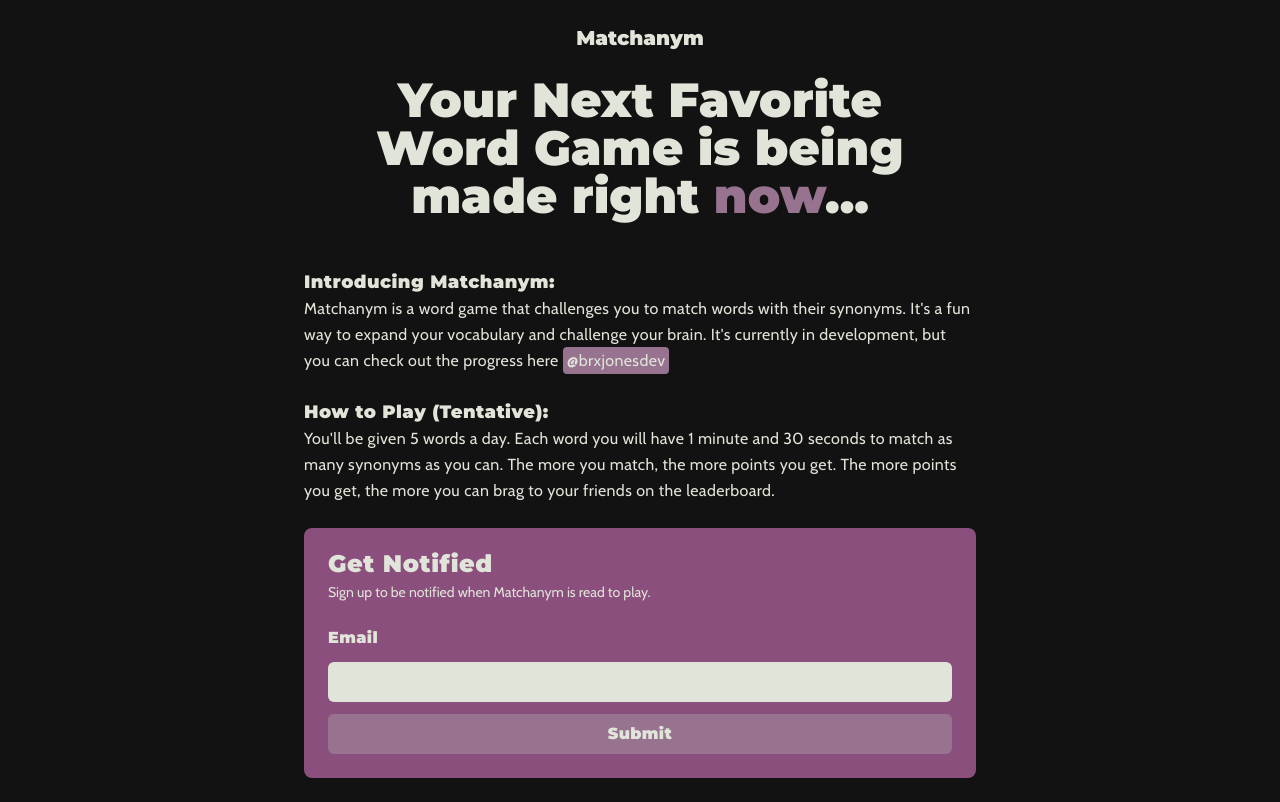
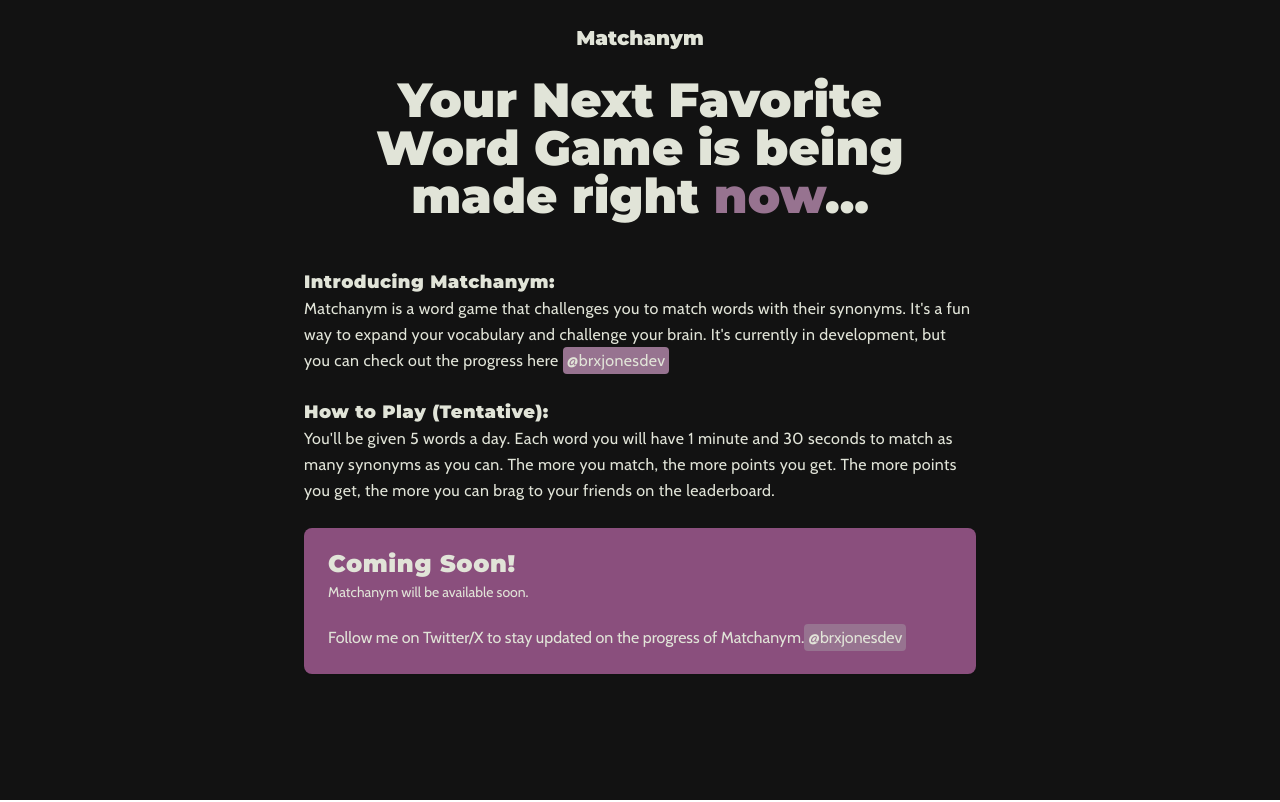
Before and after one commit to Braxton-Jones/matchanym_game, a Next.js app: page / in a window 1280 px wide. Built offline with nearby package versions, Linux system fonts and the light colour scheme.

Commit message:
worked on landing page

```diff
--- a/app/page.tsx
+++ b/app/page.tsx
@@ -40,31 +40,15 @@ export default function LandingPage() {
 
         <Card className="bg-nymPurple2 border-0 font-montserrat w-full">
         <CardHeader>
-          <CardTitle className="font-montserrat font-black text-nymText tracking-wide">Get Notified</CardTitle>
+          <CardTitle className="font-montserrat font-black text-nymText tracking-wide">Coming Soon!</CardTitle>
           <CardDescription className="font-cabin text-nymText">
-            Sign up to be notified when Matchanym is read to play.
+            Matchanym will be available soon.
           </CardDescription>
         </CardHeader>
         <CardContent>
-          <form className="flex flex-col gap-3">
-            <label htmlFor="email" className="font-montserrat text-nymText font-black tracking-wide">
-              Email
-            </label>
-            <input
-              type="email"
-              id="email"
-              name="email"
-              placeholder=""
-              className="rounded-md p-2 bg-nymText text-nymBackground font-semibold font-cabin tracking-wide focus:ring-nymPurple1 focus:border-nymPurple1 transition-all duration-300 ease-in-out"
-
-            />
-            <button
-              type="submit"
-              className="bg-nymPurple1 text-nymText rounded-md p-2 hover:scale-105 transition-all duration-300 ease-in-out font-montserrat font-black tracking-wide"
-            >
-              Submit
-            </button>
-          </form>
+        <p className="font-cabin text-nymText">
+          Follow me on Twitter/X to stay updated on the progress of Matchanym.<Link href={"https://twitter.com/brxjonesdev"} className="bg-nymPurple1 p-1 rounded-sm hover:bg-nymBackground">@brxjonesdev</Link>
+        </p>
         </CardContent>
       </Card>
       </section>
```
